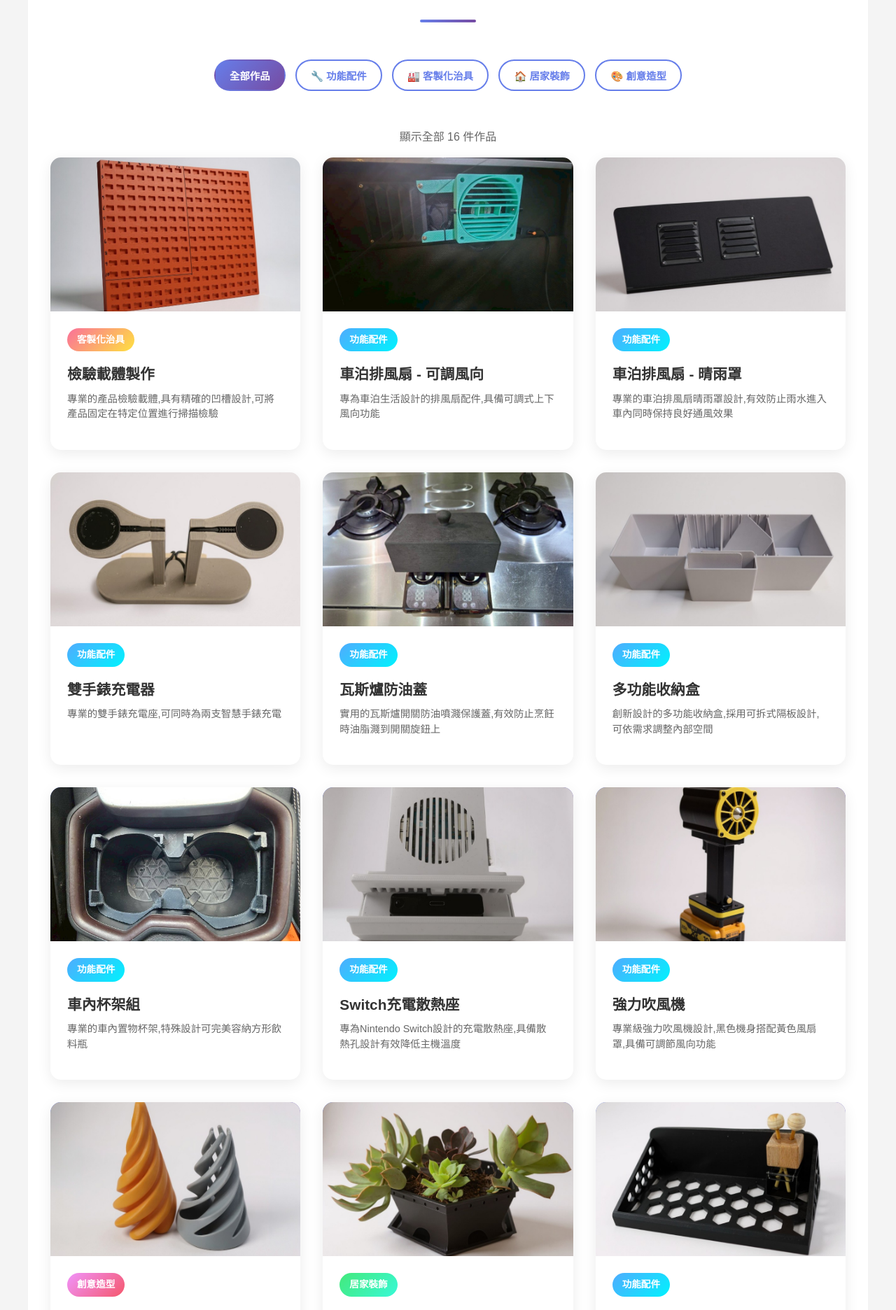
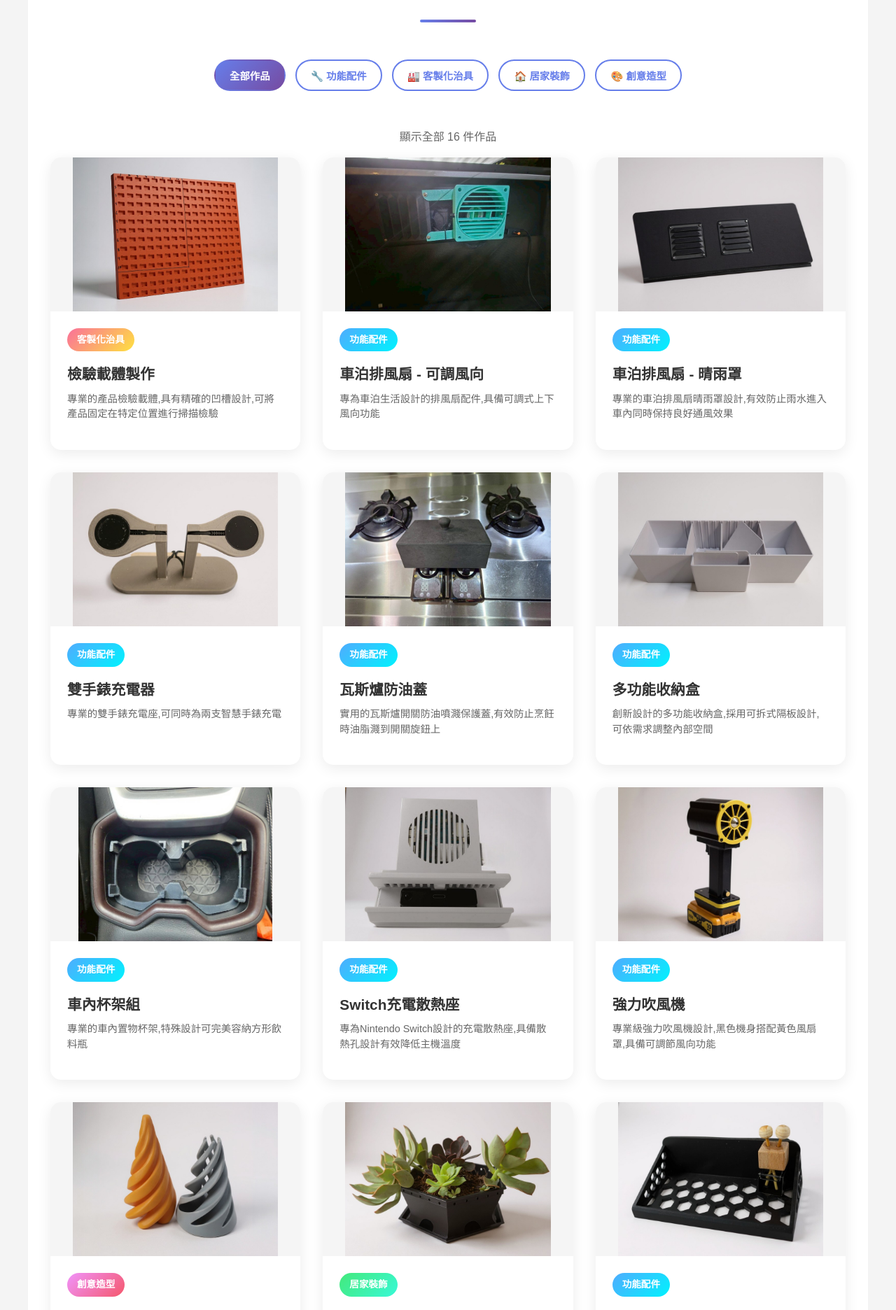
Before and after one commit to 10wang-creat/3d-workshop1, a Jekyll site: the page built from portfolio.html, in a window 1280 px wide. Shown: the part 401-2273 px from the top of the page at 70% size. Built offline with Jekyll 4.4.1, drawn with Linux system fonts in a browser that asks for light colours.

Commit message:
修正圖片顯示方式,避免裁切

```diff
--- a/portfolio.html
+++ b/portfolio.html
@@ -11,7 +11,7 @@ title: 作品集
 
 .portfolio-grid{display:grid;grid-template-columns:repeat(auto-fit,minmax(320px,1fr));gap:2rem;margin:0 auto}.portfolio-card{background:white;border-radius:15px;overflow:hidden;box-shadow:0 5px 20px rgba(0,0,0,0.08);transition:all 0.3s ease;cursor:pointer}.portfolio-card:hover{transform:translateY(-10px);box-shadow:0 15px 40px rgba(102,126,234,0.15)}.portfolio-card.hidden{display:none}
 
-.portfolio-image{width:100%;height:220px;position:relative;overflow:hidden}.portfolio-image img{width:100%;height:100%;object-fit:cover}.image-placeholder{width:100%;height:100%;background:linear-gradient(135deg,#667eea 0%,#764ba2 100%);display:flex;align-items:center;justify-content:center}.placeholder-icon{font-size:4rem;opacity:0.3}
+.portfolio-image{width:100%;height:220px;position:relative;overflow:hidden;background:#f5f5f5;display:flex;align-items:center;justify-content:center}.portfolio-image img{max-width:100%;max-height:100%;object-fit:contain}.image-placeholder{width:100%;height:100%;background:linear-gradient(135deg,#667eea 0%,#764ba2 100%);display:flex;align-items:center;justify-content:center}.placeholder-icon{font-size:4rem;opacity:0.3}
 
 .portfolio-content{padding:1.5rem}.category-badge{display:inline-block;padding:6px 14px;border-radius:20px;font-size:0.85rem;font-weight:600;margin-bottom:1rem}.category-production{background:linear-gradient(135deg,#fa709a 0%,#fee140 100%);color:white}.category-functional{background:linear-gradient(135deg,#4facfe 0%,#00f2fe 100%);color:white}.category-creative{background:linear-gradient(135deg,#f093fb 0%,#f5576c 100%);color:white}.category-decorative{background:linear-gradient(135deg,#43e97b 0%,#38f9d7 100%);color:white}
 
```
